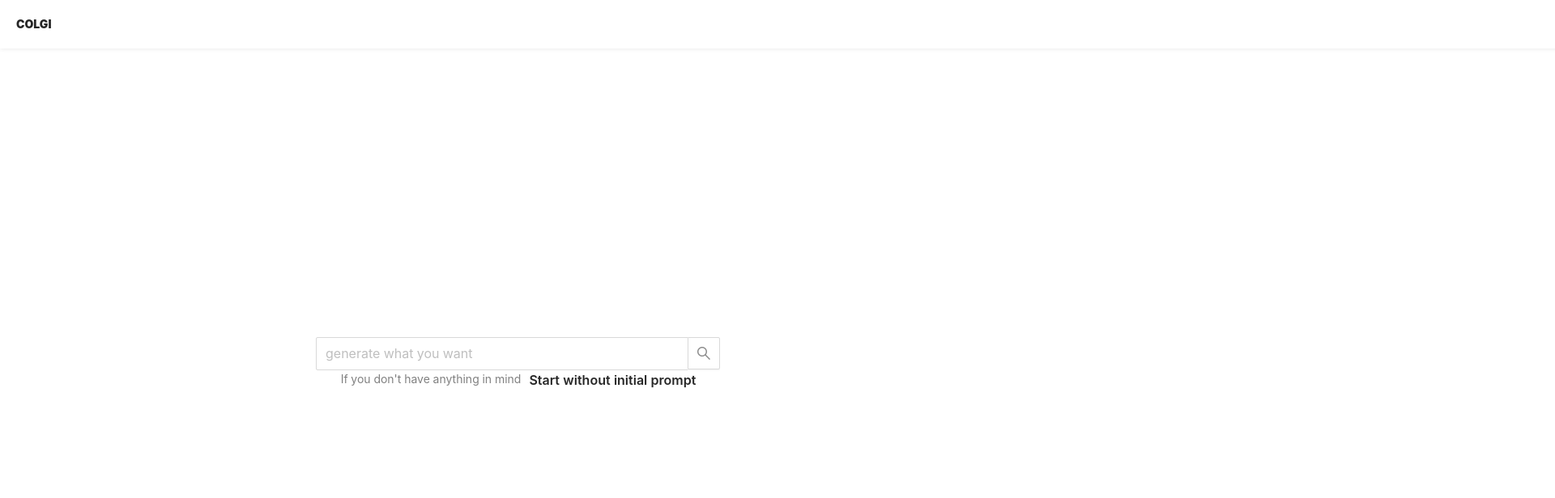
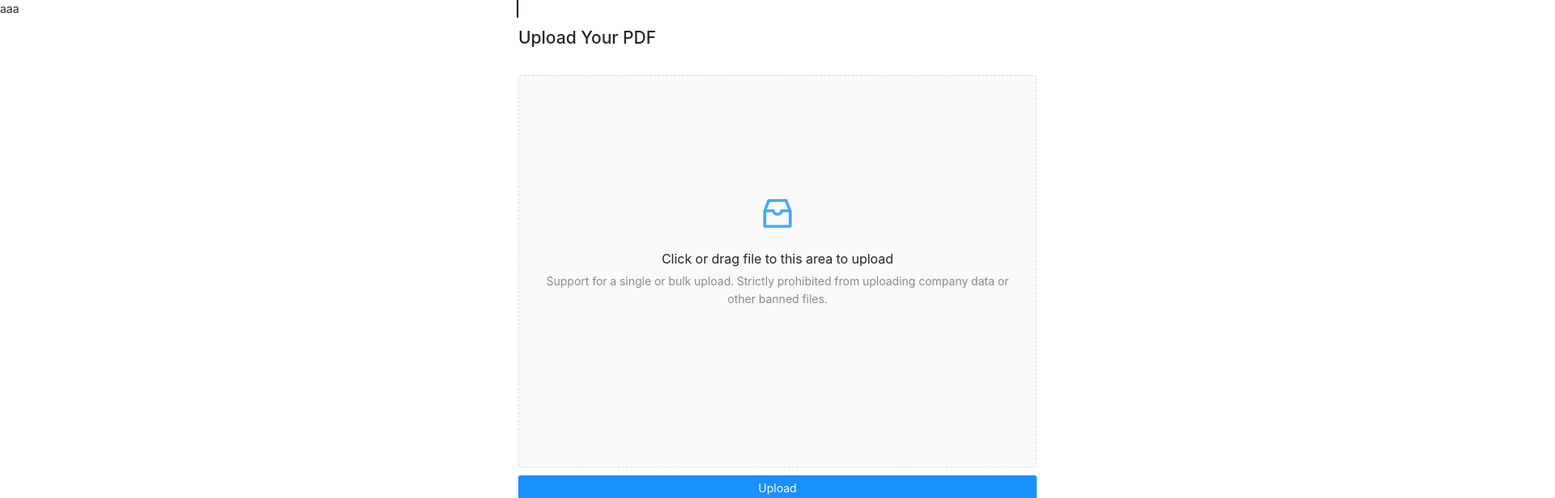
Before and after one commit to TheStarkor/COLGI-CHI-2024, a React (Create React App) app: page /chat in a window 1280 px wide. Before the commit this address led to /. Shown: the top 616 px of the page at 81% size, 1920 px wide, since content can reach past the window. Built offline with nearby package versions, Linux system fonts and the light colour scheme.

Commit message:
add testing page

```diff
--- a/package.json
+++ b/package.json
@@ -12,6 +12,7 @@
     "react": "^18.2.0",
     "react-datasheet": "^1.4.12",
     "react-dom": "^18.2.0",
+    "react-quill": "^2.0.0",
     "react-router-dom": "^6.4.2",
     "react-scripts": "5.0.1",
     "web-vitals": "^2.1.4"
--- /dev/null
+++ b/src/pages/Chat/index.js
@@ -0,0 +1,54 @@
+import { InboxOutlined } from '@ant-design/icons';
+import { message, Upload, Button } from 'antd';
+const { Dragger } = Upload;
+
+import "./index.scss"
+
+const Chat = () => {
+  return (
+    <>
+      <div class="container">
+        <div class="row">
+          <div class="half left">
+            aaa
+          </div>
+          <div
+            class="half"
+            style={{
+              marginTop: '30px'
+            }}
+          >
+            <h2>Upload Your PDF</h2>
+            <Dragger
+              style={{
+                marginTop: '30px',
+                padding: '30px',
+              }}
+            >
+              <p style={{marginTop: '100px'}} className="ant-upload-drag-icon">
+                <InboxOutlined />
+              </p>
+              <p className="ant-upload-text">Click or drag file to this area to upload</p>
+              <p style={{marginBottom: '150px'}} className="ant-upload-hint">
+                Support for a single or bulk upload. Strictly prohibited from uploading company data or other
+                banned files.
+              </p>
+            </Dragger>
+
+            <Button
+              style={{
+                marginTop: '10px',
+                width: '100%'
+              }}
+              type="primary"
+            >
+              Upload
+            </Button>
+          </div>
+        </div>
+      </div>
+    </>
+  )
+}
+
+export default Chat;
--- /dev/null
+++ b/src/pages/Chat/index.scss
@@ -0,0 +1,18 @@
+.container {
+  width: 100%;
+  height: 100%;
+  position: relative;
+}
+.row {
+  position: relative;
+  display: flex;
+  width: 100%;
+}
+.half {
+  width: 50%;
+  position: relative;
+  height: 100%;
+}
+.left {
+  border-right: 2px solid black;
+}
--- /dev/null
+++ b/src/pages/Test/index.js
@@ -0,0 +1,82 @@
+import { useState } from 'react';
+import axios from 'axios';
+
+import { Input, Button, Row, Image } from 'antd';
+import ReactQuill from 'react-quill';
+import 'react-quill/dist/quill.snow.css';
+
+const { TextArea } = Input;
+
+const TestPage = () => {
+	const [text, setText] = useState(null);
+	const [results, setResults] = useState(null);
+	const [isLoading, setLoading] = useState(false);
+	const [errorMessage, setError] = useState(null);
+	const [value, setValue] = useState('');
+	const [images, setImages] = useState(null);
+
+
+	const onChange = (e) => {
+		setText(e.target.value);
+	}
+
+	const generateResult = async () => {
+		setLoading(true);
+		try {
+			const resp = await axios.get(`https://colgi-api.run.goorm.site/complete?prompt=${encodeURIComponent(text)}&cnt=1`)
+			const out = JSON.parse(resp.data.result[0].text);
+			console.log(out)
+			setResults(out)
+			setLoading(false);
+		} catch (e) {
+			setError("Oops.. There is an error. Please generate again.")
+			setLoading(false);
+		}
+	}
+
+	const generateImage = async () => {
+		try {
+			const img_resp = await axios.get(`/generate?prompt=${text}&cnt=4`)
+			setImages(img_resp.data.result)
+		} catch (e) {
+			setError("Oops.. There is an error. Please generate again.")
+		}
+	}
+
+	return (
+		<>
+			{!results && <><TextArea
+				showCount
+				onChange={onChange}
+				rows={28}
+				placeholder="내용을 입력해주세요"
+			/>
+			<Button
+				loading={isLoading}
+				onClick={generateResult}
+			>
+				생성
+			</Button>
+			<Button
+				onClick={generateImage}
+			>
+				이미지 생성
+			</Button>
+
+			</>}
+			{images && images.map(image => (
+				<Image src={image} width={200} />
+			))}
+			{results && results.map(result => (
+				<>
+					<h1>{result.title}</h1>
+					<ReactQuill theme="snow" value={result.notes} onChange={setValue} modules={{toolbar: true}} />;
+				</>
+			))}
+			{errorMessage && errorMessage}
+
+		</>
+	)
+}
+
+export default TestPage
--- a/src/router/index.js
+++ b/src/router/index.js
@@ -3,6 +3,8 @@ import { Routes, Route, Navigate } from "react-router-dom";
 
 import InitialPage from "../pages/Initial";
 import Home from "../pages/Home";
+import TestPage from "../pages/Test"
+import Chat from "../pages/Chat"
 
 const Router = () => {
   return(
@@ -10,6 +12,8 @@ const Router = () => {
       <Routes>
         <Route exact path="/" element={<InitialPage />} />
         <Route exact path="/home/:prompt" element={<Home />} />
+        <Route exact path="/test" element={<TestPage />} />
+        <Route exact path="/chat" element={<Chat />} />
         <Route path="*" element={<Navigate replace to="/" />} />
       </Routes>
     </Suspense>
```
